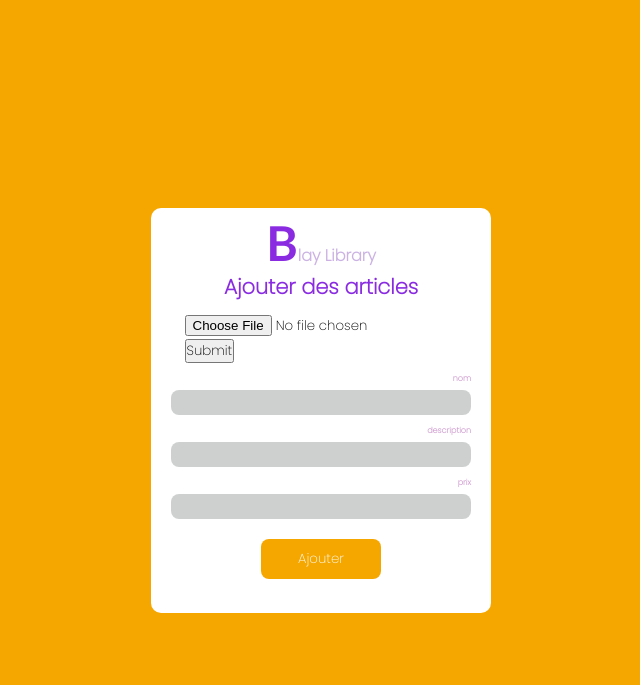
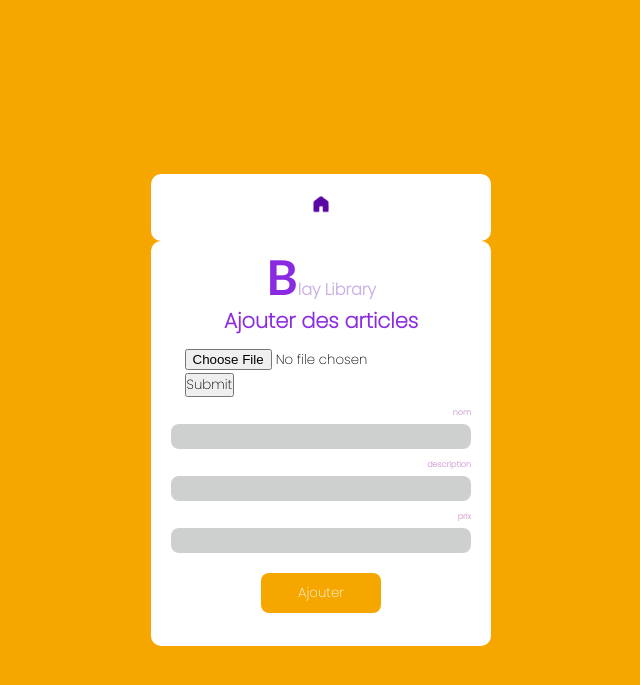
Before and after one commit to 2DYXBOSS/projetdelibrairie, a Flask app: page /add_objet in a window 1280 px wide. Shown: the top 685 px of the page, without its empty margins (319-959 px from the left). Run offline with Flask 3, Linux system fonts and the light colour scheme.

Commit message:
Update boutique.html

```diff
--- a/templates/boutique.html
+++ b/templates/boutique.html
@@ -11,9 +11,18 @@
 </head>
 <body>
     <header>
-        <div class="dex2">
-            <div class="mp">
-                {% with messages = get_flashed_messages() %}
+        <div class="dex2" >
+
+            <div class="mp" id="vjk1">
+                {% if filename %}
+                <img src="{{ url_for('display_image', filename=filename) }}"  height="80%" width="100%" alt="" >
+                {% endif %}
+                <a href="/">
+                    <img src="{{ url_for('static', filename='IMAGES/home-removebg-preview.png')}}" style="filter: invert(15%) sepia(59%) saturate(7268%) hue-rotate(272deg) brightness(63%) contrast(111%);" height="20px" width="20px" alt="">
+                </a>
+            </div>
+            <div class="mp" id="vjk">
+                <!-- {% with messages = get_flashed_messages() %}
                     {% if messages %}
                     <ul style="text-align: center;">
                         {% for message in messages %}
@@ -21,7 +30,7 @@
                         {% endfor %}
                     </ul>
                     {% endif %}
-                    {% endwith %}
+                    {% endwith %} -->
                 <div class="hea2">
                     <strong><p style="color: rgba(162, 117, 204, 0.555);"><span style="font-family: 'Gill Sans', 'Gill Sans MT', Calibri, 'Trebuchet MS', sans-serif;font-size: 3rem;color: blueviolet;">B</span>lay Library</p></strong>
                 </div>
@@ -29,13 +38,13 @@
                     <h2 style="color: blueviolet;font-size: 1.3rem;margin-bottom: 10px;">Ajouter des articles</h2>
                 </div>
 
-
+<!--
                 {% if filename %}
                 <div class="livr1">
                     <img src="{{ url_for('display_image', filename=filename) }}" width="100%" height="50%" >
                     <p>{{filename}} merci bien</p>
                 </div>
-                {% endif %}
+                {% endif %} -->
 
 
                 <form method="post" action="/add_objet" enctype="multipart/form-data">
@@ -68,3 +77,95 @@
     </header>
 </body>
 </html>
+
+
+
+
+
+
+
+
+
+
+
+
+
+
+
+
+
+
+
+
+
+
+
+
+<!--
+
+<!DOCTYPE html>
+<html lang="en">
+<head>
+    <meta charset="UTF-8">
+    <meta name="viewport" content="width=device-width, initial-scale=1.0">
+    <title>Document</title>
+    <link rel="stylesheet" href="static/CSS/connex.css">
+    <link rel="preconnect" href="https://fonts.googleapis.com">
+    <link rel="preconnect" href="https://fonts.gstatic.com" crossorigin>
+    <link href="https://fonts.googleapis.com/css2?family=Poppins:wght@200&display=swap" rel="stylesheet">
+</head>
+<body>
+    <header>
+
+        <div class="dex2">
+            <div class="mp" id="vjk1">
+                <img src="{{ url_for('static', filename='IMAGES/20945985.jpg')}}"  height="80%" width="100%" alt="" >
+                <a href="/">
+                    <img src="{{ url_for('static', filename='IMAGES/home-removebg-preview.png')}}" style="filter: invert(15%) sepia(59%) saturate(7268%) hue-rotate(272deg) brightness(63%) contrast(111%);" height="20px" width="20px" alt="">
+                </a>
+            </div>
+            <div class="mp" id="vjk">
+                {% with messages = get_flashed_messages() %}
+                    {% if messages %}
+                    <ul style="text-align: center;">
+                        {% for message in messages %}
+                        <li style="color: red;list-style-type: none;font-size: 0.8rem;padding-bottom: 20px;">{{ message }}</li>
+                        {% endfor %}
+                    </ul>
+                    {% endif %}
+                    {% endwith %}
+                <div class="hea2" >
+                    <strong><p style="color:  rgba(162, 117, 204, 0.555);"><span style="font-family: 'Gill Sans', 'Gill Sans MT', Calibri, 'Trebuchet MS', sans-serif;font-size: 3rem;color: rgb(90, 7, 163);">B</span>lay Library</p></strong>
+                </div>
+                <div class="hea2">
+                    <h2 style="color: rgb(90, 7, 163);font-size: 1.3rem;font-family: system-ui, -apple-system, BlinkMacSystemFont, 'Segoe UI', Roboto, Oxygen, Ubuntu, Cantarell, 'Open Sans', 'Helvetica Neue', sans-serif;">Connectez - vous !</h2>
+                </div>
+                <form action="/sprome" method="POST" class="formulaire">
+
+                    <label >Email</label>
+                    <input required type="email" name="last_name" id="">
+                    <label >Mot de passe</label>
+                    <input  required type="password" name="age" id="">
+
+                    <a href="/add_data" style="font-size: 0.7rem;color: rgb(90, 7, 163);padding-top: 10px;margin-bottom: 50px;">Non ! je veux m'inscrire</a>
+                    <button type="submit" >Se connecter</button>
+                </form>
+            </div>
+        </div>
+    </header>
+</body>
+</html>
+
+
+
+
+
+
+
+
+
+
+
+
+
+ -->
```
